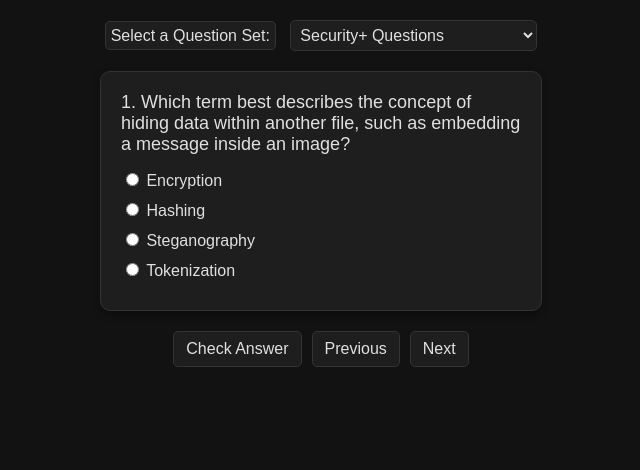
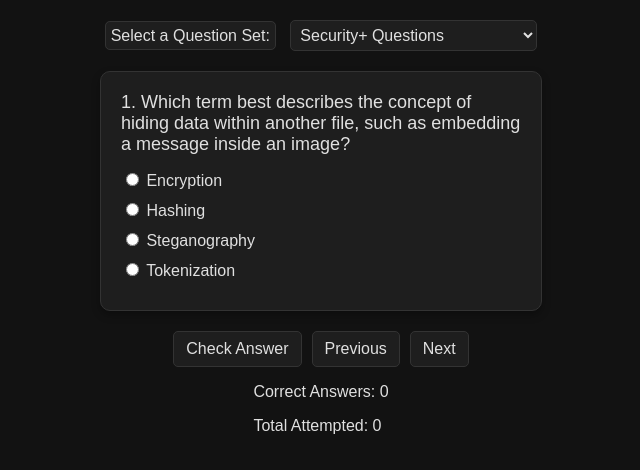
Before and after one commit to tweslow/PracticeTests, a plain HTML site: page index.html in a window 1280 px wide. Shown: the whole page, without its empty margins (319-959 px from the left). Drawn offline with Linux system fonts and the light colour scheme.

Commit message:
Update index.html
Adding Score counter

```diff
--- a/index.html
+++ b/index.html
@@ -26,6 +26,12 @@
     <button id="nextBtn">Next</button>
   </div>
 
+  <!-- Score Display -->
+<div class="score-display">
+  <p>Correct Answers: <span id="correctCount">0</span></p>
+  <p>Total Attempted: <span id="attemptedCount">0</span></p>
+</div>
+
   <script src="script.js"></script>
 </body>
 </html>
```
